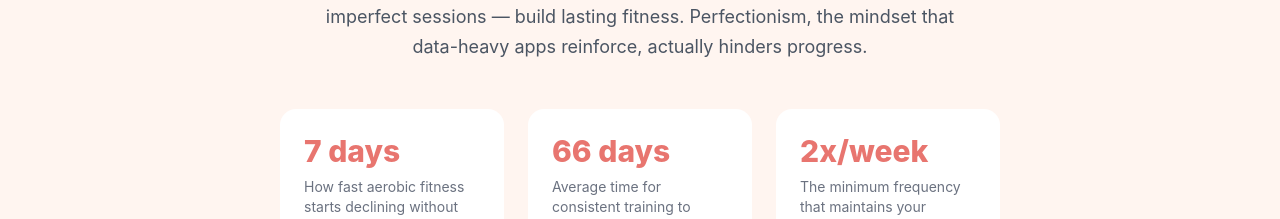
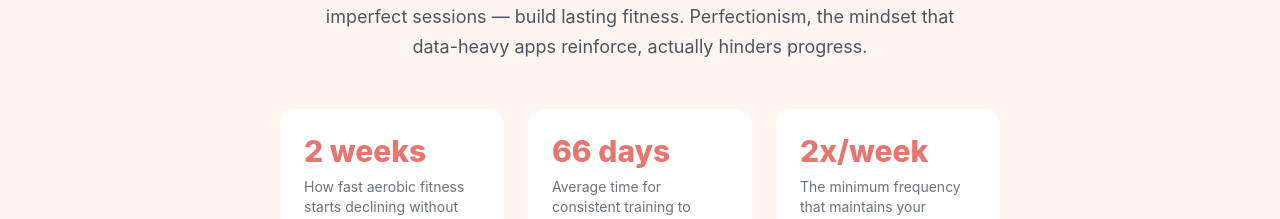
Before and after one commit to phaedrus75/run, a Next.js app in the folder website/: page / in a window 1280 px wide. Shown: the part 2800-3019 px from the top of the page. Built offline with nearby package versions, Linux system fonts and the light colour scheme.

Commit message:
Fix science stat: 7 days → 2 weeks for aerobic fitness decline (per Mujika & Padilla 2000)

```diff
--- a/website/app/page.tsx
+++ b/website/app/page.tsx
@@ -202,7 +202,7 @@ export default function Home() {
           </p>
           <div className="grid grid-cols-1 md:grid-cols-3 gap-6 text-left">
             <div className="bg-white rounded-2xl p-6">
-              <div className="text-3xl font-extrabold text-coral mb-2">7 days</div>
+              <div className="text-3xl font-extrabold text-coral mb-2">2 weeks</div>
               <p className="text-sm text-gray-500">
                 How fast aerobic fitness starts declining without regular runs
               </p>
```
